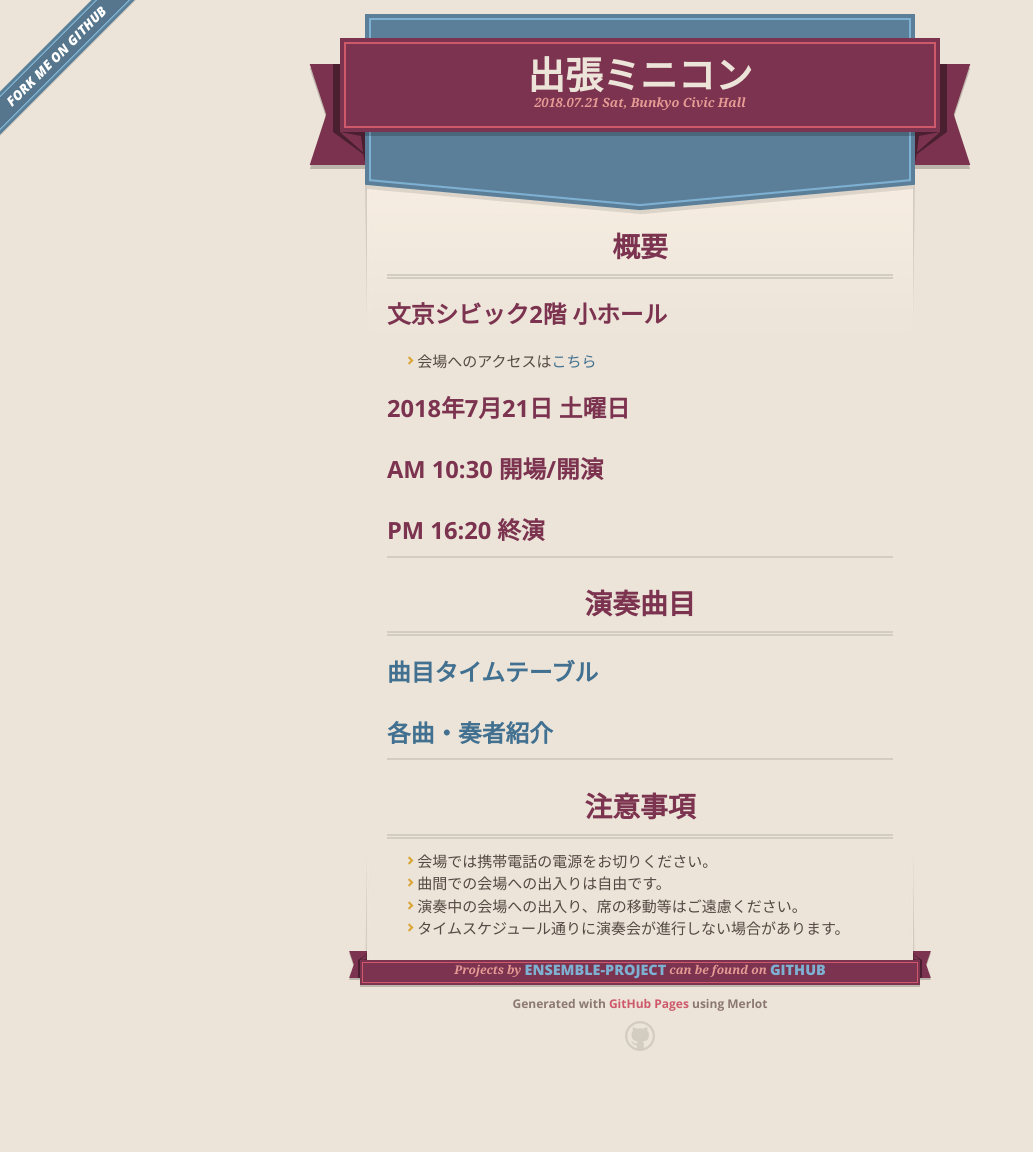
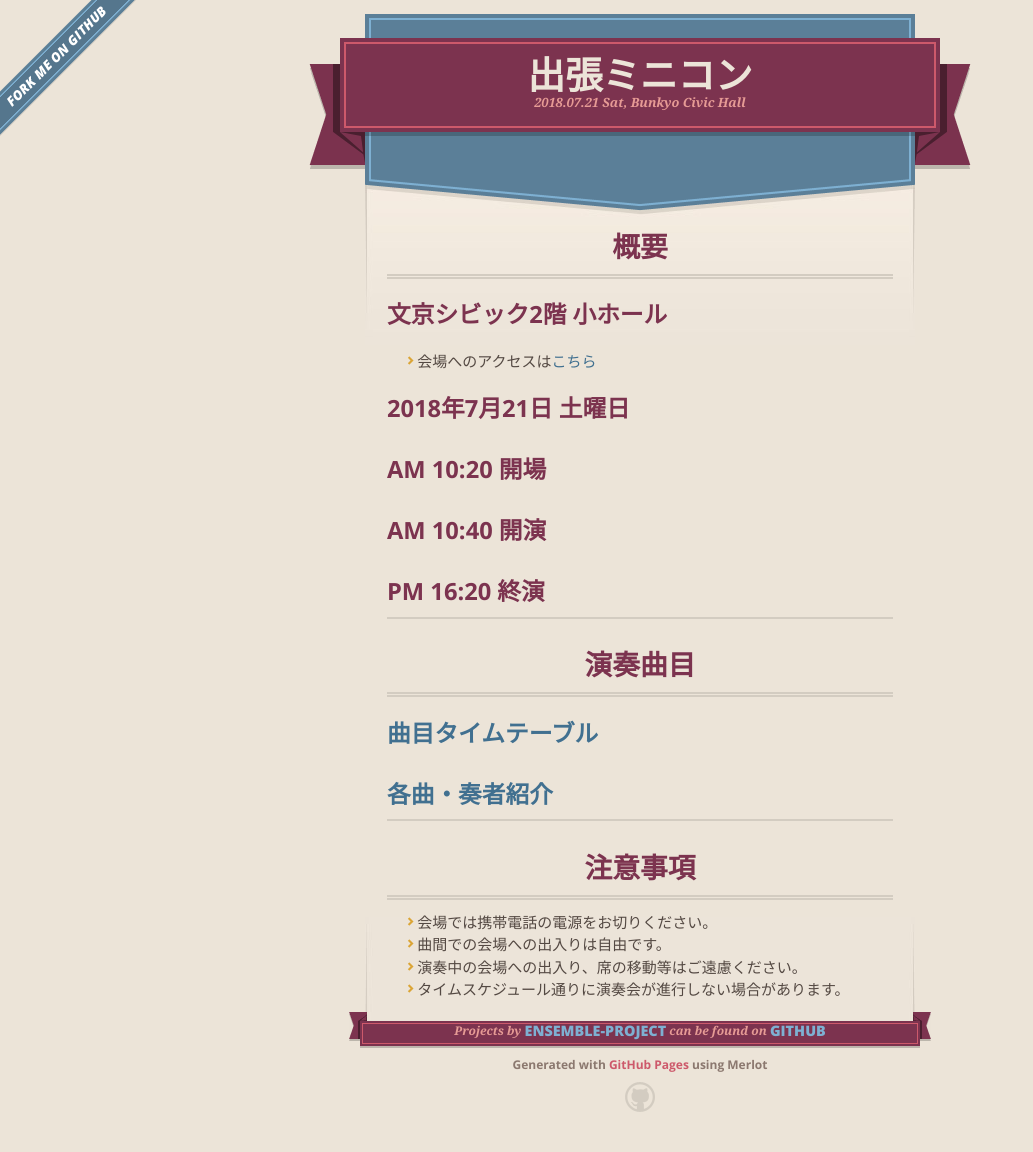
Before and after one commit to Ensemble-Project/Ensemble-Project.github.io, a Jekyll site: the page built from index.md, in a window 1280 px wide. Shown: the whole page, without its empty margins (0-1033 px from the left). Built offline with Jekyll 4.4.1, drawn with Linux system fonts in a browser that asks for light colours; our own code applies the rules of GitHub Pages for plain Markdown files; before the commit the page ends 1091 px from its top, so only the background shows below that.

Commit message:
index layout

```diff
--- a/index.md
+++ b/index.md
@@ -4,7 +4,8 @@
 * 会場へのアクセスは[こちら](http://bunkyocivichall.jp/access)
 
 ### 2018年7月21日 土曜日
-### AM 10:30 開場/開演
+### AM 10:20 開場
+### AM 10:40 開演
 ## PM 16:20 終演
 
 
```
